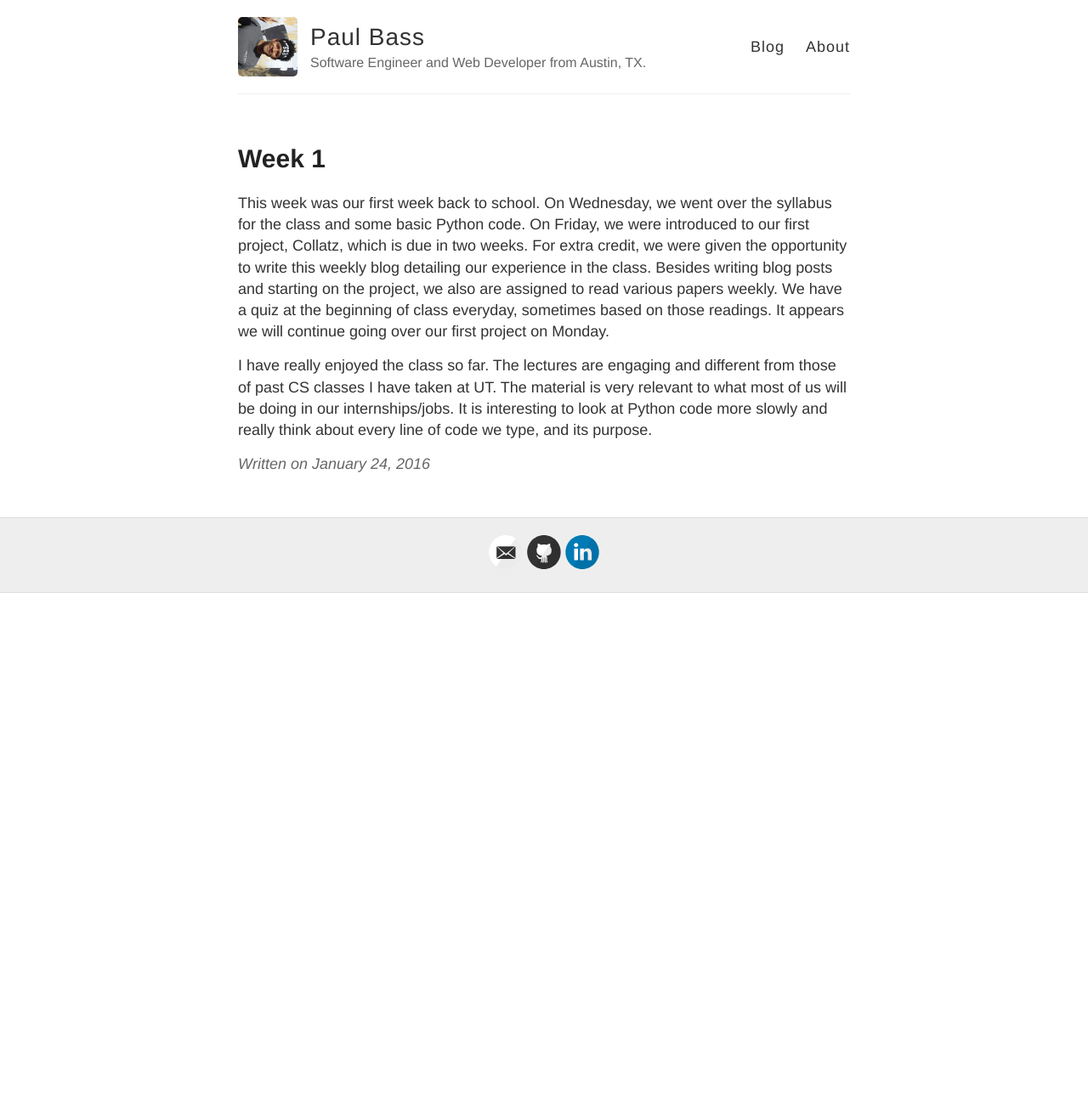
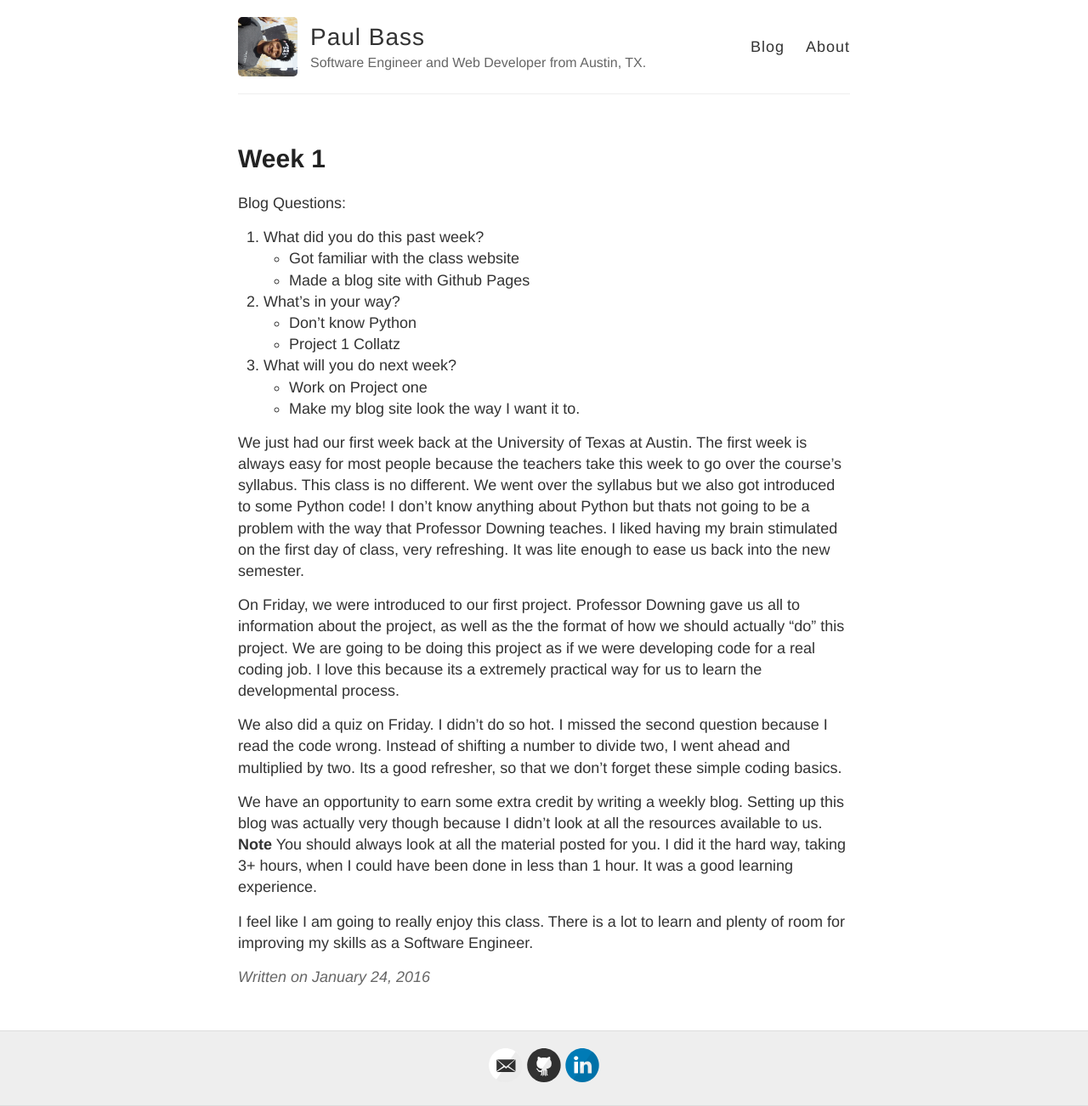
Before and after one commit to gunblader/gunblader.github.io, a Jekyll site: the page built from _posts/2016-1-24-Week-1.md, in a window 1280 px wide. Shown: the whole page at 85% size. Built offline with Jekyll 4.4.1, drawn with Linux system fonts in a browser that asks for light colours; Markdown is read by kramdown in place of the engine named in the settings; before the commit the page ends 900 px from its top, so only the background shows below that.

Commit message:
wrote blog for week 1

```diff
--- a/_posts/2016-1-24-Week-1.md
+++ b/_posts/2016-1-24-Week-1.md
@@ -3,6 +3,26 @@ layout: post
 title: Week 1
 ---
 
-This week was our first week back to school. On Wednesday, we went over the syllabus for the class and some basic Python code. On Friday, we were introduced to our first project, Collatz, which is due in two weeks. For extra credit, we were given the opportunity to write this weekly blog detailing our experience in the class. Besides writing blog posts and starting on the project, we also are assigned to read various papers weekly. We have a quiz at the beginning of class everyday, sometimes based on those readings. It appears we will continue going over our first project on Monday.
+Blog Questions:
 
-I have really enjoyed the class so far. The lectures are engaging and different from those of past CS classes I have taken at UT. The material is very relevant to what most of us will be doing in our internships/jobs. It is interesting to look at Python code more slowly and really think about every line of code we type, and its purpose.
+1. What did you do this past week?
+- Got familiar with the class website
+- Made a blog site with Github Pages
+
+2. What's in your way?
+- Don't know Python
+- Project 1 Collatz
+
+3. What will you do next week?
+- Work on Project one
+- Make my blog site look the way I want it to.
+
+We just had our first week back at the University of Texas at Austin. The first week is always easy for most people because the teachers take this week to go over the course's syllabus. This class is no different. We went over the syllabus but we also got introduced to some Python code! I don't know anything about Python but thats not going to be a problem with the way that Professor Downing teaches. I liked having my brain stimulated on the first day of class, very refreshing. It was lite enough to ease us back into the new semester.
+
+On Friday, we were introduced to our first project. Professor Downing gave us all to information about the project, as well as the the format of how we should actually “do” this project. We are going to be doing this project as if we were developing code for a real coding job. I love this because its a extremely practical way for us to learn the developmental process.
+
+We also did a quiz on Friday. I didn't do so hot. I missed the second question because I read the code wrong. Instead of shifting a number to divide two, I went ahead and multiplied by two.  Its a good refresher, so that we don't forget these simple coding basics.
+
+We have an opportunity to earn some extra credit by writing a weekly blog. Setting up this blog was actually very though because I didn't look at all the resources available to us. **Note** You should always look at all the material posted for you. I did it the hard way, taking 3+ hours, when I could have been done in less than 1 hour. It was a good learning experience.
+
+I feel like I am going to really enjoy this class. There is a lot to learn and plenty of room for improving my skills as a Software Engineer.
```
Also changed, not shown: 1 other file.
